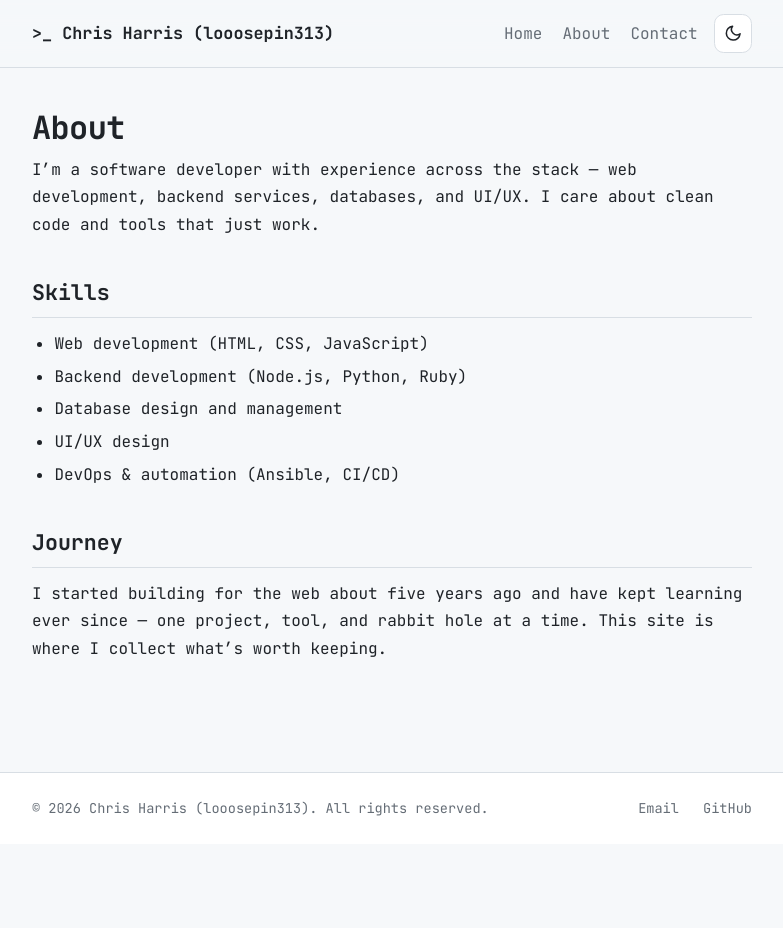
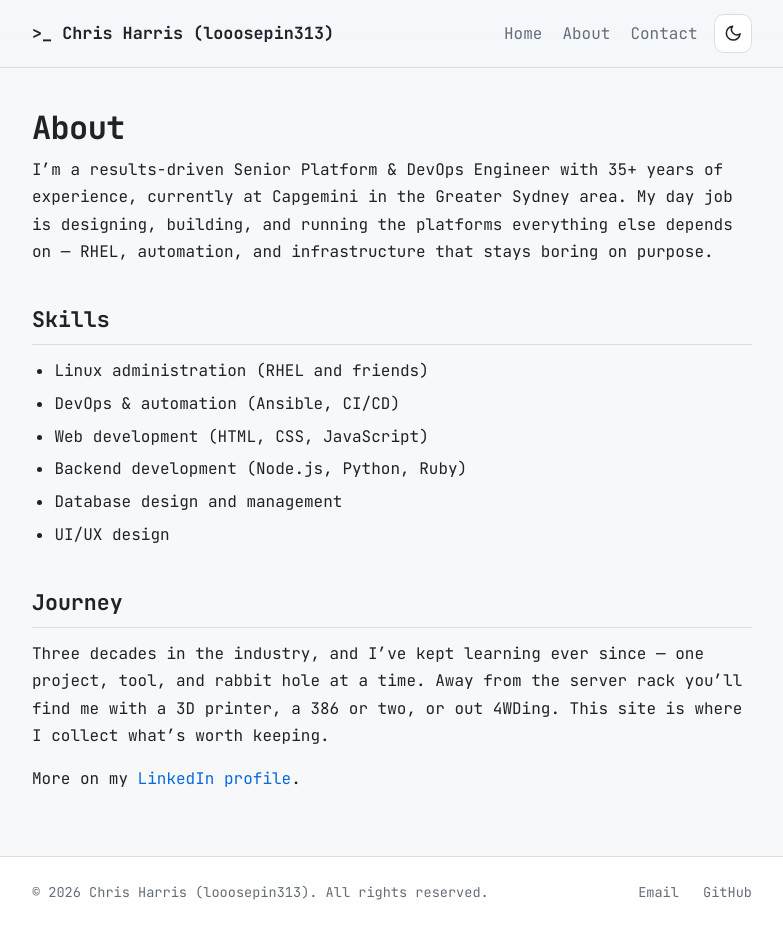
Before and after one commit to loosepin313/loosepin313.github.io, a Jekyll site: the page built from about.md, in a window 1280 px wide and 928 px high. Shown: the whole window, without its empty margins (248-1031 px from the left). Built offline with Jekyll 4.4.1, drawn with Linux system fonts in a browser that asks for light colours.

Commit message:
Add LinkedIn to contact page and summarise LinkedIn profile in about page

```diff
--- a/about.md
+++ b/about.md
@@ -4,16 +4,19 @@ title: About
 permalink: /about/
 ---
 
-I'm a software developer with experience across the stack — web development, backend services, databases, and UI/UX. I care about clean code and tools that just work.
+I'm a results-driven Senior Platform &amp; DevOps Engineer with 35+ years of experience, currently at Capgemini in the Greater Sydney area. My day job is designing, building, and running the platforms everything else depends on — RHEL, automation, and infrastructure that stays boring on purpose.
 
 ## Skills
 
+- Linux administration (RHEL and friends)
+- DevOps &amp; automation (Ansible, CI/CD)
 - Web development (HTML, CSS, JavaScript)
 - Backend development (Node.js, Python, Ruby)
 - Database design and management
 - UI/UX design
-- DevOps &amp; automation (Ansible, CI/CD)
 
 ## Journey
 
-I started building for the web about five years ago and have kept learning ever since — one project, tool, and rabbit hole at a time. This site is where I collect what's worth keeping.
+Three decades in the industry, and I've kept learning ever since — one project, tool, and rabbit hole at a time. Away from the server rack you'll find me with a 3D printer, a 386 or two, or out 4WDing. This site is where I collect what's worth keeping.
+
+More on my [LinkedIn profile](https://www.linkedin.com/in/loosepin313/).
```
Also changed, not shown: contact.md (+1 -0 lines).
